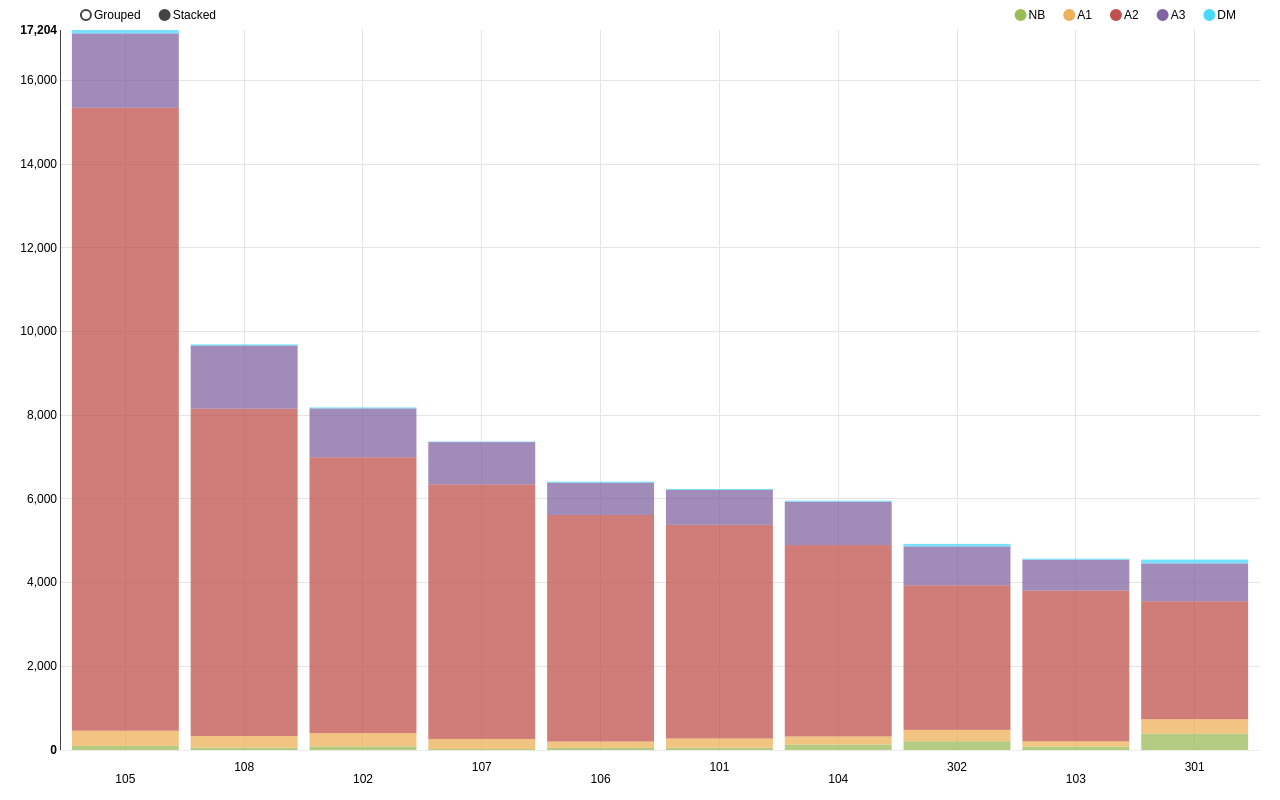
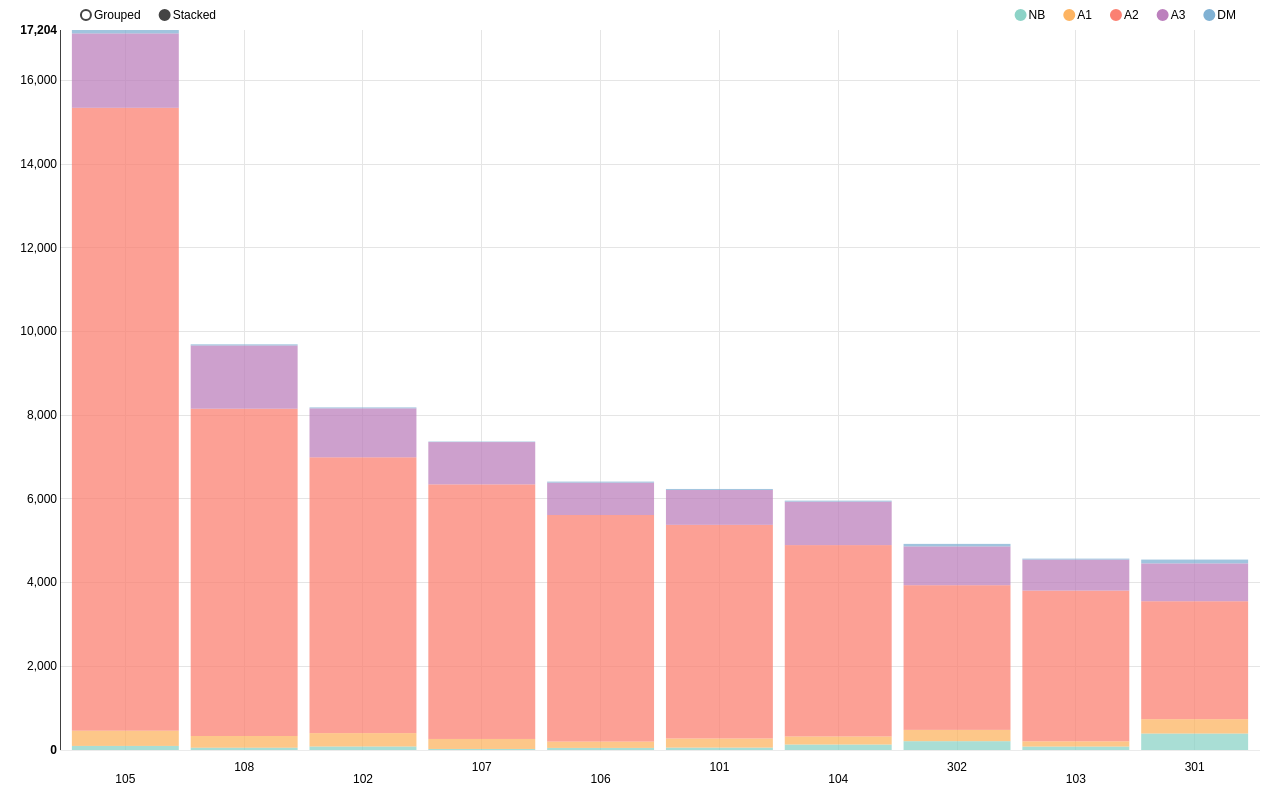
Before and after one commit to NYCDOB/NVD3_DOB, a website: page examples/PermitsIssuedRenewedByJobTypeTop10CD_2016.html in a window 1280 px wide. Drawn offline with nearby package versions, Linux system fonts and the light colour scheme.

Commit message:
Update PermitsIssuedRenewedByJobTypeTop10CD_2016.html

```diff
--- a/examples/PermitsIssuedRenewedByJobTypeTop10CD_2016.html
+++ b/examples/PermitsIssuedRenewedByJobTypeTop10CD_2016.html
@@ -32,7 +32,7 @@
     historicalBarChart = [
      {
     key: "NB",
-    color: "#9BBB59",
+    color: "#8dd3c7",
     values:
     [
      { x : "105", y : 98 },
@@ -50,7 +50,7 @@
 
  {
     key: "A1",
-    color: "#EEB058",
+    color: "#fdb462",
     values:
     [
      { x : "105", y : 363 },
@@ -68,7 +68,7 @@
 
 
     {key: "A2",
-    color: "#C0504D",
+    color: "#fb8072",
     values:
     [
      { x : "105", y : 14884 },
@@ -86,7 +86,7 @@
 
   {
     key: "A3",
-    color: "#8064A2",
+    color: "#bc80bd",
     values:
     [
      { x : "105", y : 1778 },
@@ -103,7 +103,7 @@
   },
    {
     key: "DM",
-    color: "#49D9FF",
+    color: "#80b1d3",
     values:
     [
      { x : "105", y : 81 },
```
